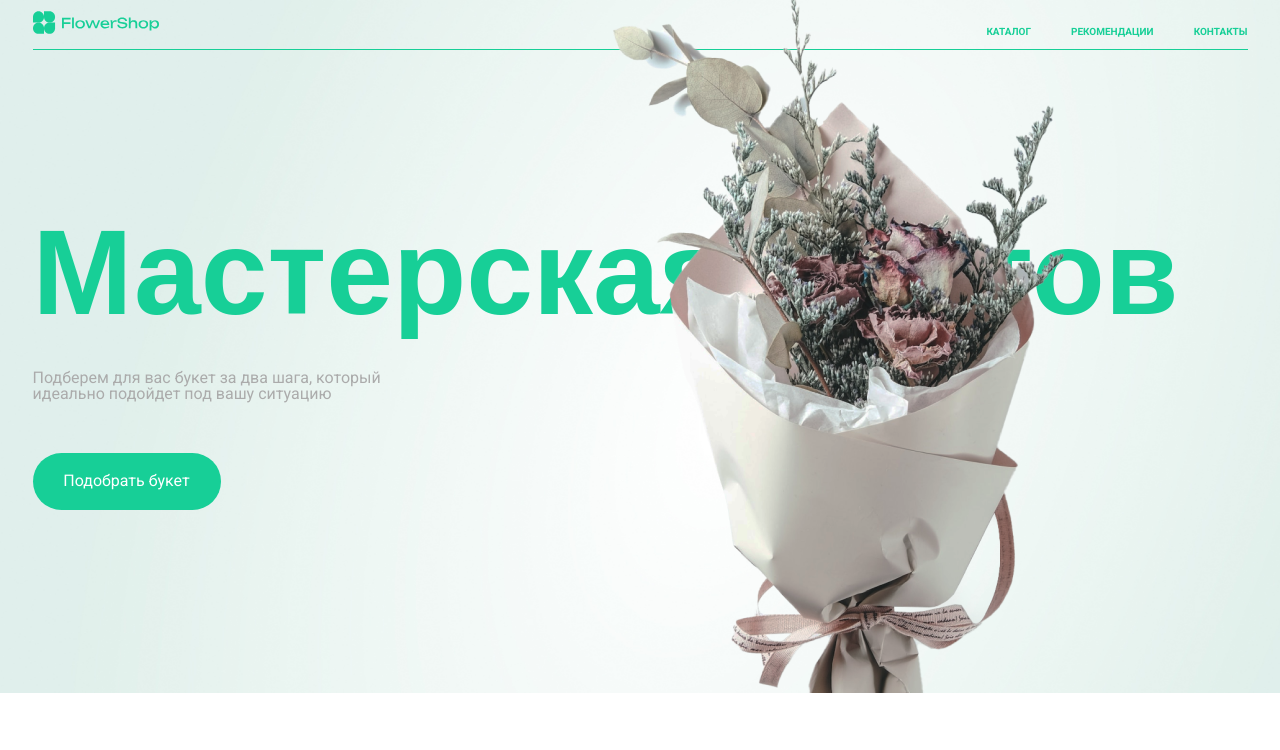
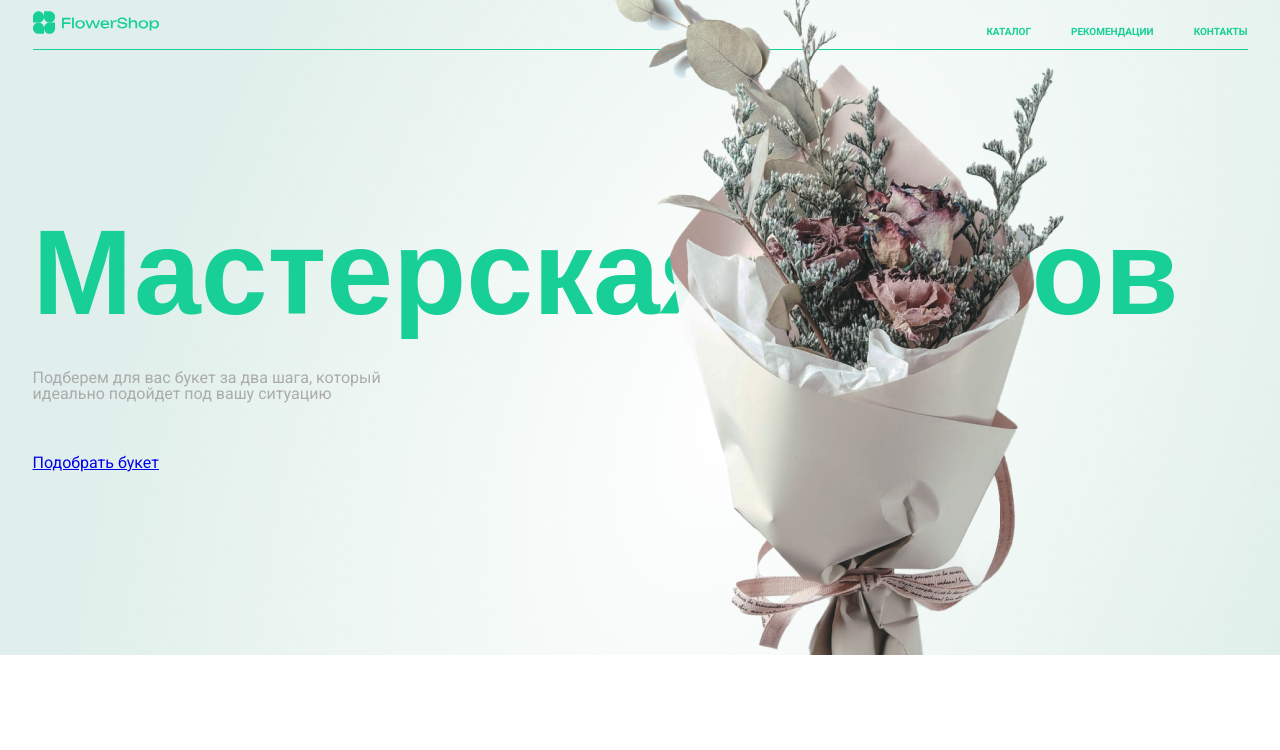
Before and after one commit to DmitryDubovikov/Django-FlowerShop, a Django app: page / in a window 1280 px wide. Shown: the top 750 px of the page. Run offline with Django 4.2, Linux system fonts and the light colour scheme; parts of the project's set-up code (start-up, migrations or seed data) failed here and were passed over; some web fonts are replaced.

Commit message:
href to quiz in index.html

```diff
--- a/flower_shop/templates/flower_shop/index.html
+++ b/flower_shop/templates/flower_shop/index.html
@@ -9,7 +9,8 @@
 				<h1 class="banner__title">Мастерская цветов</h1>
 				<p class="banner__text">Подберем для вас букет за два шага, который идеально подойдет под вашу ситуацию
 				</p>
-				<button class="btn banner__btn">Подобрать букет</button>
+				<!-- <button class="btn banner__btn">Подобрать букет</button> -->
+				<a href="{% url 'flower_shop:quiz' %}" class="button">Подобрать букет</a>
 			</div>
 			<img src="{% static 'img/bannerImg.png' %}" alt="banner Img" class="banner__img">
 		</div>
```
